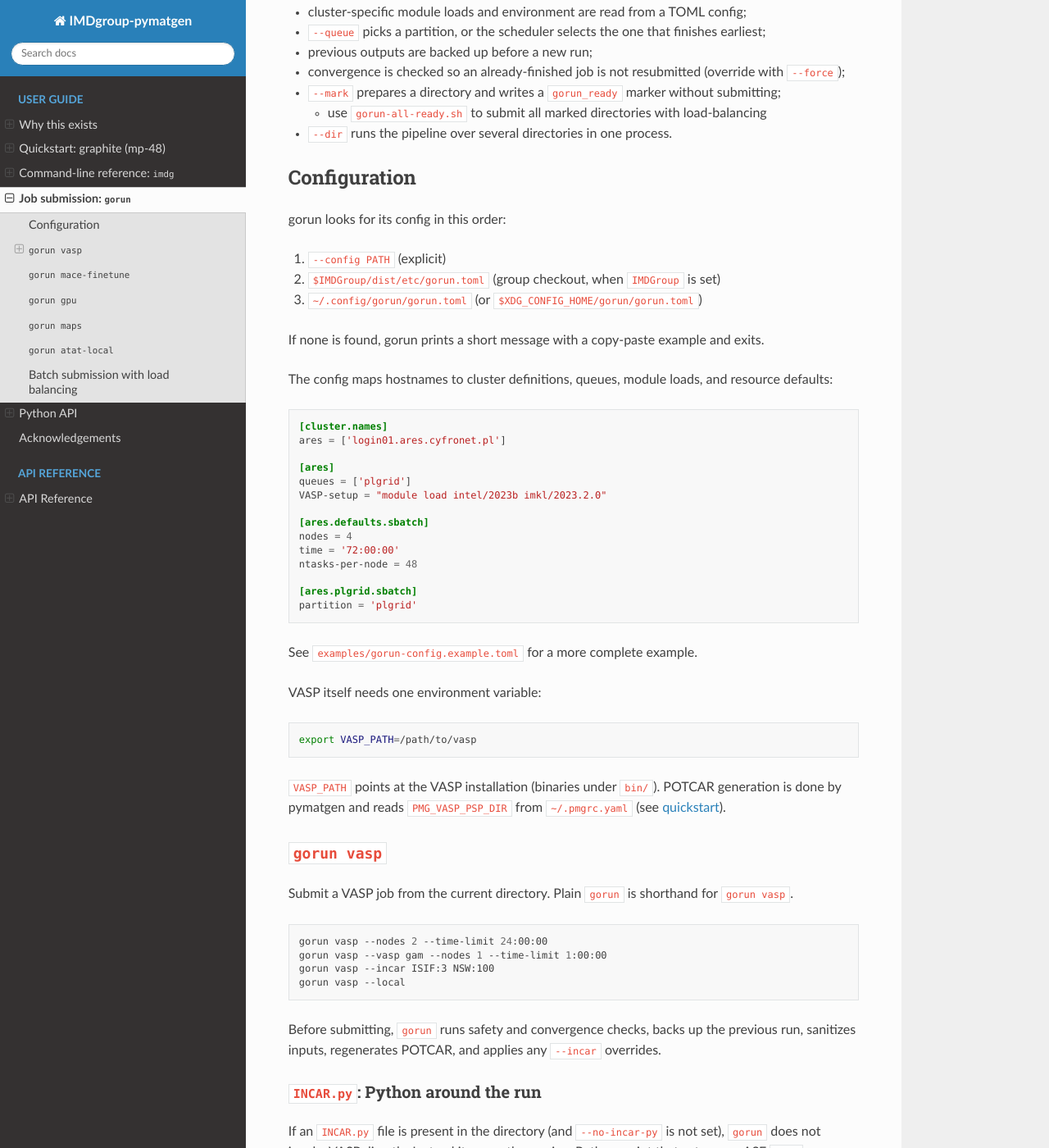
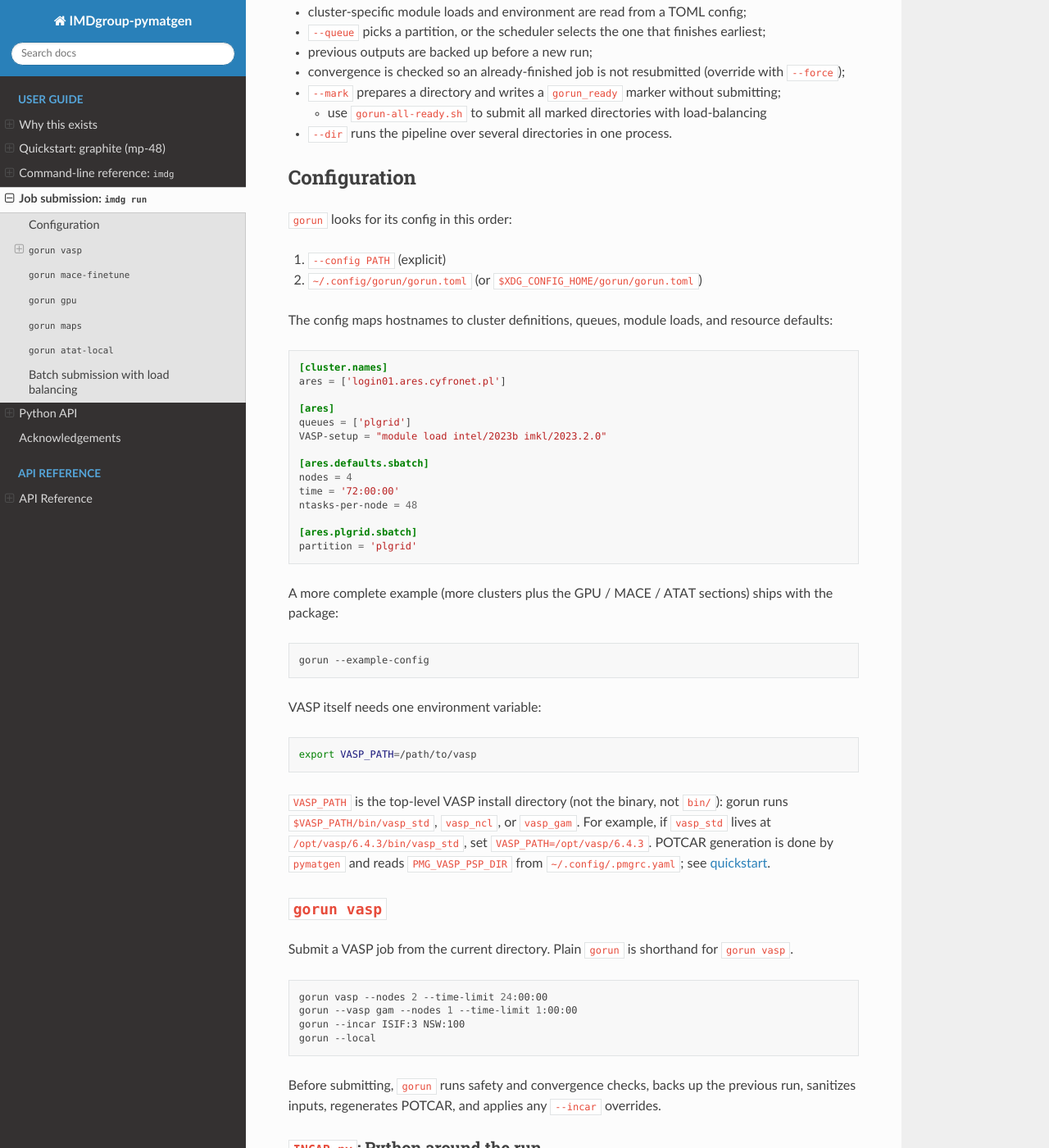
Before and after one commit to yantar92/IMDgroup-pymatgen, a Sphinx documentation site: the page built from docs/gorun.md, in a window 1280 px wide and 1400 px high, scrolled down 308 px. Shown: the whole window at 82% size. Built offline with Sphinx 7.4.7 and the Read the Docs theme 3.1.0, drawn with Linux system fonts in a browser that asks for light colours; some of the changed text lies outside the part shown.

Commit message:
Improve the documentation
quickstart still WIP.

````diff
--- a/docs/gorun.md
+++ b/docs/gorun.md
@@ -1,9 +1,8 @@
-# Job submission: `gorun`
+# Job submission: `imdg run`
 
-`gorun` is a single interface for submitting Slurm jobs on the clusters
-the group uses (for example Athena, Ares, Helios, LUMI). It is not VASP
-only: the same command submits VASP, MACE multihead fine-tuning, ATAT
-`maps`, and arbitrary GPU jobs.
+`imdg run` (= `gorun`) is a single interface for submitting Slurm jobs
+on clusters. It is not VASP only: the same command submits VASP, MACE
+multihead fine-tuning, ATAT `maps`, and arbitrary GPU jobs.
 
 Common behavior across all subcommands:
 
@@ -21,14 +20,10 @@
 
 ## Configuration
 
-gorun looks for its config in this order:
+`gorun` looks for its config in this order:
 
 1. `--config PATH` (explicit)
-2. `$IMDGroup/dist/etc/gorun.toml` (group checkout, when `IMDGroup` is set)
-3. `~/.config/gorun/gorun.toml` (or `$XDG_CONFIG_HOME/gorun/gorun.toml`)
-
-If none is found, gorun prints a short message with a copy-paste example
-and exits.
+2. `~/.config/gorun/gorun.toml` (or `$XDG_CONFIG_HOME/gorun/gorun.toml`)
 
 The config maps hostnames to cluster definitions, queues, module loads,
 and resource defaults:
@@ -50,7 +45,12 @@
 partition = 'plgrid'
 ```
 
-See `examples/gorun-config.example.toml` for a more complete example.
+A more complete example (more clusters plus the GPU / MACE / ATAT
+sections) ships with the package:
+
+```bash
+gorun --example-config
+```
 
 VASP itself needs one environment variable:
 
@@ -58,9 +58,12 @@
 export VASP_PATH=/path/to/vasp
 ```
 
-`VASP_PATH` points at the VASP installation (binaries under `bin/`).
-POTCAR generation is done by pymatgen and reads `PMG_VASP_PSP_DIR` from
-`~/.pmgrc.yaml` (see [quickstart](quickstart.md)).
+`VASP_PATH` is the top-level VASP install directory (not the binary,
+not `bin/`): gorun runs `$VASP_PATH/bin/vasp_std`, `vasp_ncl`, or
+`vasp_gam`. For example, if `vasp_std` lives at
+`/opt/vasp/6.4.3/bin/vasp_std`, set `VASP_PATH=/opt/vasp/6.4.3`.
+POTCAR generation is done by `pymatgen` and reads `PMG_VASP_PSP_DIR`
+from `~/.config/.pmgrc.yaml`; see [quickstart](quickstart.md).
 
 ## `gorun vasp`
 
@@ -156,13 +157,14 @@
 
 ```bash
 # uses RUNFILE.sh or RUNFILE.py in the current directory
-gorun gpu --time-limit 48:00:00
+gorun gpu
 ```
 
 ## `gorun maps`
 
-Submit an ATAT `maps` (cluster expansion) run, using `gorun-atat-local`
-as the per-structure worker.
+Submit an ATAT `maps` (cluster expansion) run (see the
+[ATAT manual](https://axelvandewalle.github.io/www-avdw/atat/manual.pdf)),
+using `gorun-atat-local` as the per-structure worker.
 
 ```bash
 gorun maps --kpoints 3000 --max_strain 0.1
````
Also changed, not shown: other parts of docs/gorun.md (+7 -9 lines), docs/cli.md (+5 -5 lines), docs/quickstart.md (+74 -31 lines).
